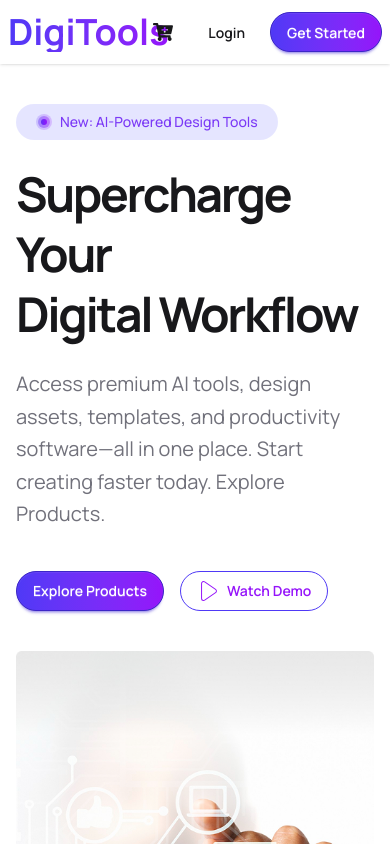
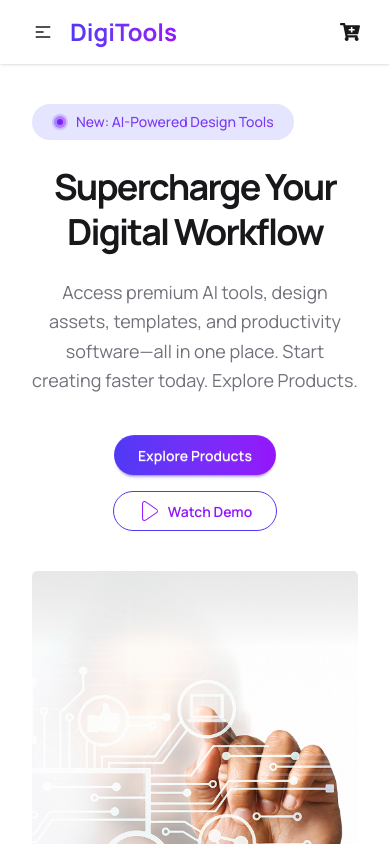
Before and after one commit to mahmudulhasanzb/A06-DigiTools-Platform, a React (Vite) app: page / in a window 390 px wide. Shown: the top 844 px of the page. Built offline with nearby package versions, Linux system fonts and the light colour scheme.

Commit message:
Updated more responsiveness

```diff
--- a/src/App.jsx
+++ b/src/App.jsx
@@ -27,7 +27,7 @@ function App() {
       <Banner></Banner>
       <Stats></Stats>
 
-      <div className="max-w-7xl mx-auto">
+      <div className="max-w-7xl mx-auto px-4 sm:px-6 lg:px-8">
         <div className="flex flex-col justify-center items-center space-y-4">
           <div className="flex flex-col justify-center items-center space-y-2">
             <h2 className="text-4xl font-bold">Premium Digital Products</h2>
@@ -40,7 +40,7 @@ function App() {
             <input
               type="radio"
               name="my_tabs_1"
-              className={`tab rounded-full w-30 ${activeCard === 'product' && 'bg-linear-to-r from-[#4f39f6] to-[#9514fa] text-white'}`}
+              className={`tab rounded-full w-24 sm:w-30 ${activeCard === 'product' && 'bg-linear-to-r from-[#4f39f6] to-[#9514fa] text-white'}`}
               aria-label="Products"
               defaultChecked
               onClick={() => setActiveCard('product')}
@@ -48,7 +48,7 @@ function App() {
             <input
               type="radio"
               name="my_tabs_1"
-              className={`tab rounded-full w-30 ${activeCard === 'cart' && 'bg-linear-to-r from-[#4f39f6] to-[#9514fa] text-white'}`}
+              className={`tab rounded-full w-24 sm:w-30 ${activeCard === 'cart' && 'bg-linear-to-r from-[#4f39f6] to-[#9514fa] text-white'}`}
               aria-label={`Cart (${cards.length})`}
               onClick={() => setActiveCard('cart')}
             />
--- a/src/components/Banner/Banner.jsx
+++ b/src/components/Banner/Banner.jsx
@@ -10,38 +10,38 @@ const Banner = () => {
         id="home"
         className="relative min-w-full flex justify-center items-center overflow-hidden py-10 px-4"
       >
-        <div className="max-w-7xl mx-auto grid grid-cols-1 lg:grid-cols-2 gap-10 items-center relative z-10 w-full">
+        <div className="max-w-7xl mx-auto grid grid-cols-1 lg:grid-cols-2 gap-10 items-center relative z-10 w-full px-4 sm:px-6 lg:px-8">
           {/* Left Content */}
           <div className="space-y-6">
             <div className="inline-flex items-center gap-2 text-sm font-medium px-5 py-2 rounded-full bg-[#a8a8ff]/30 text-[#7b39f6]">
               <img src={toolTip} /> New: AI-Powered Design Tools
             </div>
 
-            <h1 className="text-5xl lg:text-7xl font-bold leading-tight tracking-tighter">
-              Supercharge Your
-              <br />
+            <h1 className="text-4xl sm:text-5xl lg:text-7xl font-bold leading-tight tracking-tighter text-center lg:text-left">
+              Supercharge Your{' '}
+              <br className="hidden sm:block" />
               Digital Workflow
             </h1>
 
-            <p className="text-xl text-zinc-500 max-w-lg leading-relaxed">
+            <p className="text-lg sm:text-xl text-zinc-500 max-w-lg leading-relaxed text-center lg:text-left mx-auto lg:mx-0">
               Access premium AI tools, design assets, templates, and
               productivity software—all in one place. Start creating faster
               today. Explore Products.
             </p>
 
-            <div className="flex flex-wrap gap-4 pt-4">
-              <button className="btn btn-primary rounded-full bg-linear-to-r from-[#4f39f6] to-[#9514fa] text-white">
+            <div className="flex flex-wrap gap-4 pt-4 justify-center lg:justify-start">
+              <button className="btn btn-primary rounded-full bg-linear-to-r from-[#4f39f6] to-[#9514fa] text-white border-none px-6">
                 Explore Products
               </button>
-              <button className="btn btn-outline btn-ghost rounded-full border-[#4f39f6] text-[#9514fa] hover:bg-linear-to-r from-[#4f39f6] to-[#9514fa] hover:text-white">
+              <button className="btn btn-outline btn-ghost rounded-full border-[#4f39f6] text-[#9514fa] hover:bg-linear-to-r from-[#4f39f6] to-[#9514fa] hover:text-white px-6">
                 <CiPlay1 className="text-2xl" /> Watch Demo
               </button>
             </div>
           </div>
 
           {/* Right Image */}
-          <div className="flex justify-center lg:justify-end items-center h-full">
-            <img className="" src={bannerImg} />
+          <div className="flex justify-center lg:justify-end items-center h-full w-full">
+            <img className="w-full max-w-lg lg:max-w-none h-auto object-contain" src={bannerImg} alt="Banner" />
           </div>
         </div>
       </div>
--- a/src/components/Cart/Cart.jsx
+++ b/src/components/Cart/Cart.jsx
@@ -17,7 +17,7 @@ const Cart = ({ cards, setCards }) => {
   };
 
   return (
-    <div className="max-w-7xl mx-auto mt-20 mb-20">
+    <div className="max-w-7xl mx-auto mt-20 mb-20" id='cart'>
       <div className="max-w-5xl mx-auto border border-gray-200 p-5 space-y-4 rounded-xl mt-10 mb-20">
         {/* Cart Title */}
         <h2 className="text-2xl font-bold text-start">Your Cart</h2>
--- a/src/components/Footer/Footer.jsx
+++ b/src/components/Footer/Footer.jsx
@@ -4,15 +4,14 @@ const Footer = () => {
   return (
     <>
       <footer className="bg-[#101727] text-white ">
-        <div className="mx-auto max-w-7xl footer p-10 grid grid-cols-1 md:grid-cols-2 lg:grid-cols-5 gap-8">
+        <div className="mx-auto max-w-7xl footer p-10 grid grid-cols-2 lg:grid-cols-5 gap-8 px-4 sm:px-6 lg:px-8">
           {/* Logo & Info */}
-          <aside>
-            <h1 className="text-4xl font-semibold">DigiTools</h1>
-            <p>
-              Premium digital tools for creators,
-              <br />
-              professionals, and businesses.
-              <br />
+          <aside className="col-span-2 lg:col-span-1">
+            <h1 className="text-3xl sm:text-4xl font-bold bg-linear-to-r from-[#4f39f6] to-[#9514fa] bg-clip-text text-transparent mb-4">
+              DigiTools
+            </h1>
+            <p className="text-gray-400 max-w-xs">
+              Premium digital tools for creators, professionals, and businesses.
               Work smarter with our suite of powerful tools.
             </p>
           </aside>
@@ -92,9 +91,9 @@ const Footer = () => {
           </nav>
 
           {/* Bottom Section */}
-          <div className="col-span-full border-t border-white pt-6 mt-6 w-full flex flex-row items-center justify-between text-center gap-3">
-            <p>Copyright © 2026 - All right reserved by DigiTools Ltd.</p>
-            <div className="flex gap-6">
+          <div className="col-span-full border-t border-gray-800 pt-8 mt-4 w-full flex flex-col sm:flex-row items-center justify-between text-center sm:text-left gap-6 text-gray-400 text-sm">
+            <p>Copyright © 2026 - All rights reserved by DigiTools Ltd.</p>
+            <div className="flex flex-wrap justify-center gap-6">
               <a className="link link-hover">Privacy Policy</a>
               <a className="link link-hover">Terms of Service</a>
               <a className="link link-hover">Cookies</a>
--- a/src/components/NavBar/NavBar.jsx
+++ b/src/components/NavBar/NavBar.jsx
@@ -4,56 +4,87 @@ import { FaCartPlus } from 'react-icons/fa';
 const NavBar = ({ cards, setActiveCard }) => {
   return (
     <>
-      <div className=" sticky top-0 z-100 bg-base-100 shadow-sm">
-        <div className="navbar max-w-7xl mx-auto">
+      <div className="sticky top-0 z-50 bg-base-100 shadow-sm">
+        <div className="navbar max-w-7xl mx-auto px-4 sm:px-6 lg:px-8">
           <div className="navbar-start">
-            <h1 className="text-4xl font-bold bg-linear-to-r from-[#4f39f6] to-[#9514fa] bg-clip-text text-transparent">
+            <div className="dropdown">
+              <div tabIndex={0} role="button" className="btn btn-ghost lg:hidden">
+                <svg
+                  xmlns="http://www.w3.org/2000/svg"
+                  className="h-5 w-5"
+                  fill="none"
+                  viewBox="0 0 24 24"
+                  stroke="currentColor"
+                >
+                  <path
+                    strokeLinecap="round"
+                    strokeLinejoin="round"
+                    strokeWidth="2"
+                    d="M4 6h16M4 12h8m-8 6h16"
+                  />
+                </svg>
+              </div>
+              <ul
+                tabIndex={0}
+                className="menu menu-sm dropdown-content mt-3 z-1 p-2 shadow bg-base-100 rounded-box w-52 font-semibold"
+              >
+                <li><a href="#home">Home</a></li>
+                <li><a href="#product">Products</a></li>
+                <li><a href="#pricing">Pricing</a></li>
+                <li><a href="#steps">FAQ</a></li>
+                <hr className="my-2 border-gray-200" />
+                <li><a>Login</a></li>
+                <li><a className="text-primary">Get Started</a></li>
+              </ul>
+            </div>
+            <h1 className="text-2xl sm:text-4xl font-bold bg-linear-to-r from-[#4f39f6] to-[#9514fa] bg-clip-text text-transparent">
               DigiTools
             </h1>
           </div>
-          <div className="navbar-center">
-            <ul className="hidden lg:flex gap-10 font-semibold">
-              <li>
+          <div className="navbar-center hidden lg:flex">
+            <ul className="menu menu-horizontal px-1 gap-6 font-semibold">
+              <li className='hover:text-primary'>
                 <a href="#product">Products</a>
               </li>
-              <li>
+              <li className='hover:text-primary'>
                 <a href="#">Features</a>
               </li>
-              <li>
-                <a href="#">Pricing</a>
+              <li className='hover:text-primary'>
+                <a href="#pricing">Pricing</a>
               </li>
-              <li>
+              <li className='hover:text-primary'>
                 <a href="#">Testimonials</a>
               </li>
-              <li>
-                <a href="#">FAQ</a>
+              <li className='hover:text-primary'>
+                <a href="#steps">FAQ</a>
               </li>
             </ul>
           </div>
           <div className="navbar-end gap-2">
             <button
               onClick={() => setActiveCard('cart')}
-              className="btn btn-ghost btn-circle relative"
+              className="btn btn-ghost btn-circle relative mr-1 sm:mr-2"
             >
-              <FaCartPlus className="h-5 w-5" />
-              {cards.length > 0 ? (
-                <span className="absolute top-0 -right-1 bg-red-400 w-5 h-5 rounded-full text-white flex items-center justify-center">
+              <a href="#cart" className="flex items-center justify-center">
+                <FaCartPlus className="h-5 w-5 sm:h-6 sm:w-6" />
+                {cards.length > 0 && (
+                  <span className="absolute -top-1 -right-1 bg-red-500 w-5 h-5 rounded-full text-white text-xs flex items-center justify-center">
                     {cards.length}
                   </span>
-              ) : (
-                ''
                 )}
-              {/* dyanamically added */}
+              </a>
             </button>
-            <a href="#" className="btn btn-ghost">
+            <div className="hidden sm:flex gap-2">
+              <a href="#" className="btn btn-ghost btn-sm sm:btn-md">
                 Login
               </a>
               <a
                 href="#"
-              className="btn btn-primary rounded-full bg bg-linear-to-r from-[#4f39f6] to-[#9514fa] text-white"
+                className="btn btn-primary btn-sm sm:btn-md rounded-full bg-linear-to-r from-[#4f39f6] to-[#9514fa] text-white border-none"
               >
                 Get Started
               </a>
+            </div>
           </div>
         </div>
       </div>
--- a/src/components/Products/ProductCards/ProductCards.jsx
+++ b/src/components/Products/ProductCards/ProductCards.jsx
@@ -24,8 +24,8 @@ const ProductCards = ({ data, cards, setCards }) => {
   const features = data.features;
 
   return (
-    <div className="card max-w-96 bg-base-200 shadow-md hover:shadow-lg hover:-translate-y-2 hover:bg-accent/5 transition-shadow transition-transform duration-300">
-      <div className="card-body p-4">
+    <div className="card w-full max-w-sm mx-auto bg-base-200 shadow-md hover:shadow-lg hover:-translate-y-2 hover:bg-accent/5 transition-shadow transition-transform duration-300">
+      <div className="card-body p-4 sm:p-6">
         <div className="flex justify-end ">
           <span
             className={`badge badge-lg badge-soft rounded-full font-semibold ${tagType === 'popular' ? 'bg-primary/20 text-blue-900' : tagType === 'best seller' ? 'bg-warning/50 text-yellow-900' : 'bg-secondary/30 text-secondary'}`}
--- a/src/components/Products/Products.jsx
+++ b/src/components/Products/Products.jsx
@@ -4,7 +4,7 @@ import ProductCards from './ProductCards/ProductCards';
 const Products = ({ productDataPromise, cards, setCards }) => {
   const productData = use(productDataPromise);
   return (
-    <div className="grid grid-cols-3 gap-5 mt-10 mb-20" id="product">
+    <div className="grid grid-cols-1 md:grid-cols-2 lg:grid-cols-3 gap-5 mt-10 mb-20" id="product">
       {productData.map(data => {
         return (
           <ProductCards
--- a/src/components/Stats/Stats.jsx
+++ b/src/components/Stats/Stats.jsx
@@ -3,7 +3,7 @@ import React from 'react';
 const Stats = () => {
   return (
     <div className="mt-10 mb-20 py-15 w-full bg-linear-to-r from-[#4f39f6] to-[#9514fa] text-white">
-      <div className=" flex md:flex-row lg:flex-row flex-col gap-10 justify-between items-center text-center max-w-5xl mx-auto">
+      <div className="flex md:flex-row lg:flex-row flex-col gap-10 justify-between items-center text-center max-w-5xl mx-auto px-4 sm:px-6 lg:px-8">
         <div>
           <p className="text-3xl font-bold">50K+</p>
           <p>Active Users</p>
```
Also changed, not shown: src/components/OptionalSection/OptionalSection.jsx (+8 -8 lines), src/components/Pricing/Pricing.jsx (+4 -4 lines), src/components/Steps/Steps.jsx (+8 -8 lines). Lines whose indentation alone changed are shown as unchanged.
